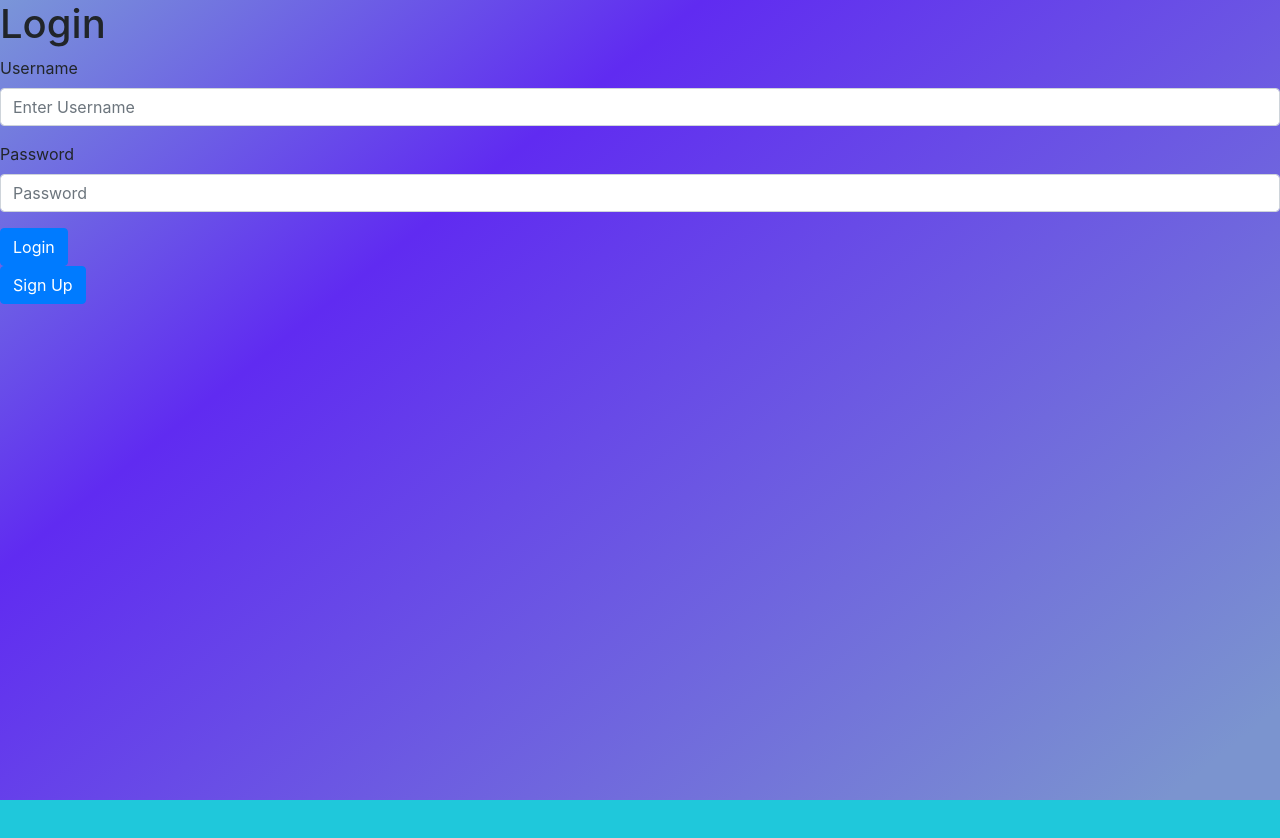
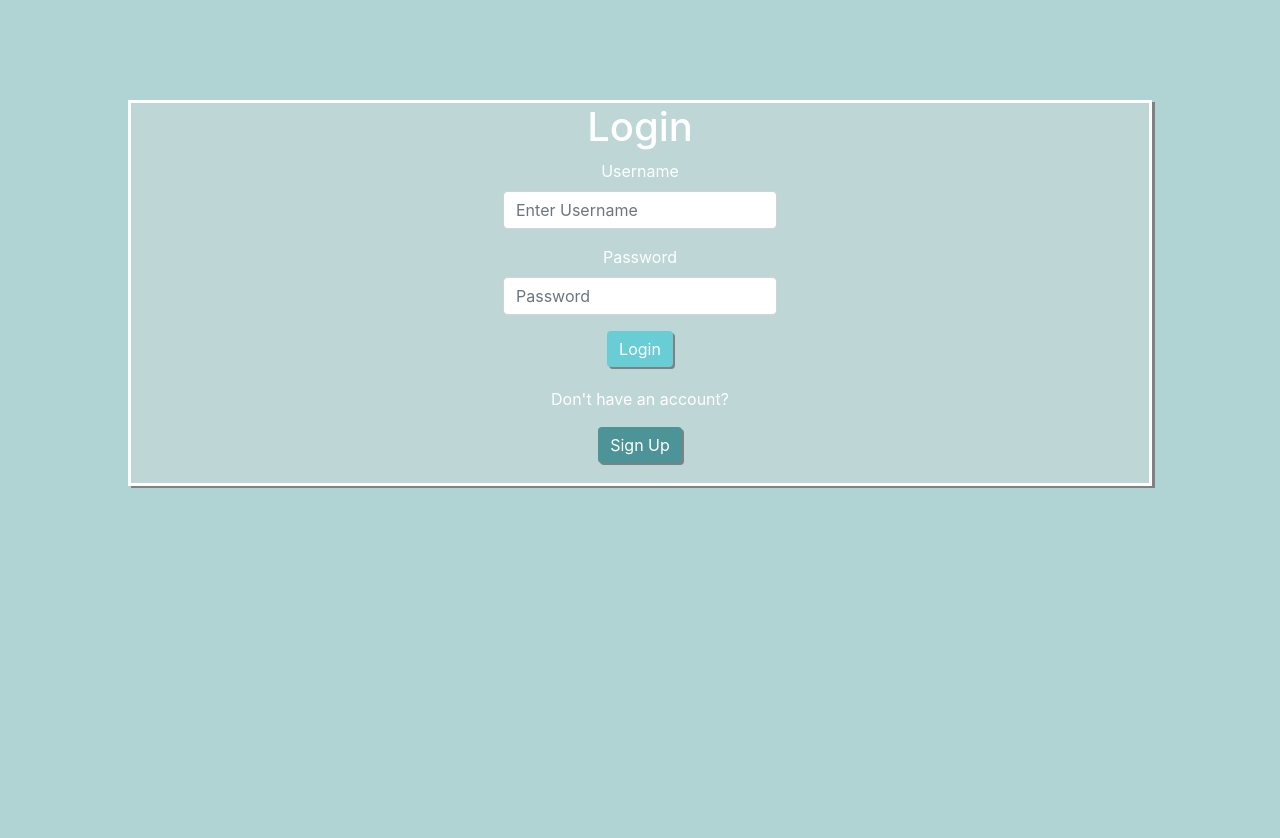
Before and after one commit to khussell/dentalFillin, a React (Create React App) app in the folder client/: page /login in a window 1280 px wide. Shown: the top 838 px of the page. Before the commit the page ends 800 px from the top, so only its background shows below. Built offline with nearby package versions, Linux system fonts and the light colour scheme.

Commit message:
login css almost done

```diff
--- a/client/src/components/Past.js
+++ b/client/src/components/Past.js
@@ -46,13 +46,15 @@ class Past extends React.Component {
 
         API.updateRate( inviter, rating, id).then(res => {
             console.log(res.data)
-            let buttonId = id + "button"
-
-            let button = document.getElementById(buttonId)
-            //button.disabled = true
 
 
         })
+
+        let buttonId = id + "button"
+
+            let button = document.getElementById(buttonId)
+            button.disabled = true
+
         API.buttonClicked(invitee, id).then(res =>{
             console.log(res.data)
         })
@@ -63,11 +65,13 @@ class Past extends React.Component {
         let rating = this.state.rating
         API.updateRate(invitee, rating, id ).then(res => {
             console.log(res.data)
-            let buttonId = id + "button"
 
-            let button = document.getElementById(buttonId)
-           // button.disabled = true
         })
+        let buttonId = id + "button"
+
+        let button = document.getElementById(buttonId)
+        button.disabled = true
+
         API.buttonClicked2(inviter, id).then(res =>{
            console.log(res.data)
         })
--- /dev/null
+++ b/client/src/css/login.css
@@ -0,0 +1,26 @@
+#loginContent{
+    box-shadow: 3px 2px grey;
+    background-color: #bed6d6;
+    border: 3px white solid;
+    color: white;
+    margin-top: 100px;
+    width: 80%;
+}
+
+#loginButton{
+    background-color: rgb(104, 205, 212);
+    border: none;
+    box-shadow: 2px 2px grey;
+}
+
+#signUpIntro{
+    margin-top: 20px;
+
+}
+
+#signUpButton{
+    background-color: rgb(77, 148, 153);
+    border: none;
+    box-shadow: 2px 2px grey;
+    margin-bottom: 20px;
+}
--- a/client/src/css/welcome.css
+++ b/client/src/css/welcome.css
@@ -1,7 +1,7 @@
 body{
-    background-color: #1fc8db;
+    background-color: #b0d4d4;
     /*background-image: linear-gradient(141deg, #0ec085 0%, #1fc8db 51%, #cae689 75%);*/
-    background-image: linear-gradient(141deg, #7a96d8 0%,#602bf1 31%,#7b94cf 95% );
+    /*background-image: linear-gradient(141deg, #7a96d8 0%,#602bf1 31%,#7b94cf 95% );*/
     width: 100%;
     height: 800px;
     position: relative;
@@ -25,8 +25,11 @@ body{
     font-weight: bold;
     letter-spacing: 2px;
     font-size: 20px;
-    background-color: #19e9c6;
-    background-image:linear-gradient(  #32b8b8 0%,  #74e27d 91%);
+    color: white;
+    /*background-image:linear-gradient(  #32b8b8 0%,  #74e27d 91%);*/
+    /*background-image:linear-gradient(    #00d5e9 0%, #74e2ab 55%, #74e2ab 75%, #87fd00 99%);*/
+background-color: rgb(104, 205, 212);
+
     box-shadow: 2px 2px grey;
     font-family: 'Dosis', sans-serif;
 
@@ -59,13 +62,16 @@ body{
 }
 
 #welcomeBottom{
-    background-color: white;
-    color: rgb(38, 38, 129);
+
+    color: white;
     height: 200px;
     border-radius: 20%;
     width: 80%;
     margin-left: 10%;
     margin-right: 10%;
+    border: 3px white solid;
+    box-shadow: 3px 2px grey;
+    background-color: #bed6d6;
 
 
 }
@@ -73,6 +79,7 @@ body{
 #question{
     font-size: 17px;
     margin-top: 20px;
+    padding: 10px;
 }
 
 
--- a/client/src/pages/Login.js
+++ b/client/src/pages/Login.js
@@ -1,6 +1,7 @@
 import React from "react"
 import { Link, Redirect } from "react-router-dom";
 import API from '../utils/API'
+import '../css/login.css'
 
 class Login extends React.Component {
     state = {
@@ -9,6 +10,10 @@ class Login extends React.Component {
         invitations: [],
 
     }
+
+componentDidMount = () => {
+
+}
 
 submit = (event) => {
     event.preventDefault()
@@ -64,7 +69,7 @@ submit = (event) => {
 
         }
         //const isAuthenticated = res.data.isAuthenticated
-       // this.props.history.push("/dashboard", userInput)
+        this.props.history.push("/dashboard", userInput)
 
     }).catch(error =>{
         alert("Email or password not valid")
@@ -76,12 +81,16 @@ submit = (event) => {
 
         const isAuthenticated = window.localStorage.getItem('isAuthenticated')
         if(isAuthenticated === true){
+            console.log('yoyo')
          return <Redirect to='/dashboard'/>
         }
         return (
-            <div>
-                <h1>Login</h1>
-                <form>
+            <div id="loginContent" className="container">
+                <div className="row justify-content-center">
+                <h1 className="col-sm-12 text-center">Login</h1>
+
+                <div className="row ">
+                <form id="loginForm" className="col text-center">
                     <div className="form-group">
                         <label htmlFor="usernameInput">Username</label>
                         <input type="text" className="form-control" id="usernameInput" aria-describedby="emailHelp" placeholder="Enter Username" />
@@ -90,12 +99,18 @@ submit = (event) => {
                         <label htmlFor="passwordInput">Password</label>
                         <input type="password" className="form-control" id="passwordInput" placeholder="Password" />
                     </div>
-                    <button  className="btn btn-primary" onClick={this.submit}>Login</button>
+                    <button id="loginButton" className="btn btn-primary" onClick={this.submit}>Login</button>
                 </form>
+                </div>
+                </div>
 
+                <div className="row justify-content-center">
+                <p id="signUpIntro" className="col-sm-12 text-center">Don't have an account?</p>
                 <Link to={"/signup"}>
-                    <button className="btn btn-primary">Sign Up</button>
+                    <button id='signUpButton' className="col-sm-12 btn btn-primary">Sign Up</button>
                 </Link>
+                </div>
+
 
             </div>
 
--- a/client/src/pages/Welcome.js
+++ b/client/src/pages/Welcome.js
@@ -21,7 +21,7 @@ class Welcome extends React.Component {
                             <div className='row'>
                                 <div className="col text-center">
                                     <Link to={"/login"}>
-                                        <button id="welcomeBtn" className="btn btn-primary">Get Started</button>
+                                        <button id="welcomeBtn" className="btn btn-info">Get Started</button>
                                     </Link>
                                 </div>
                             </div>
```
